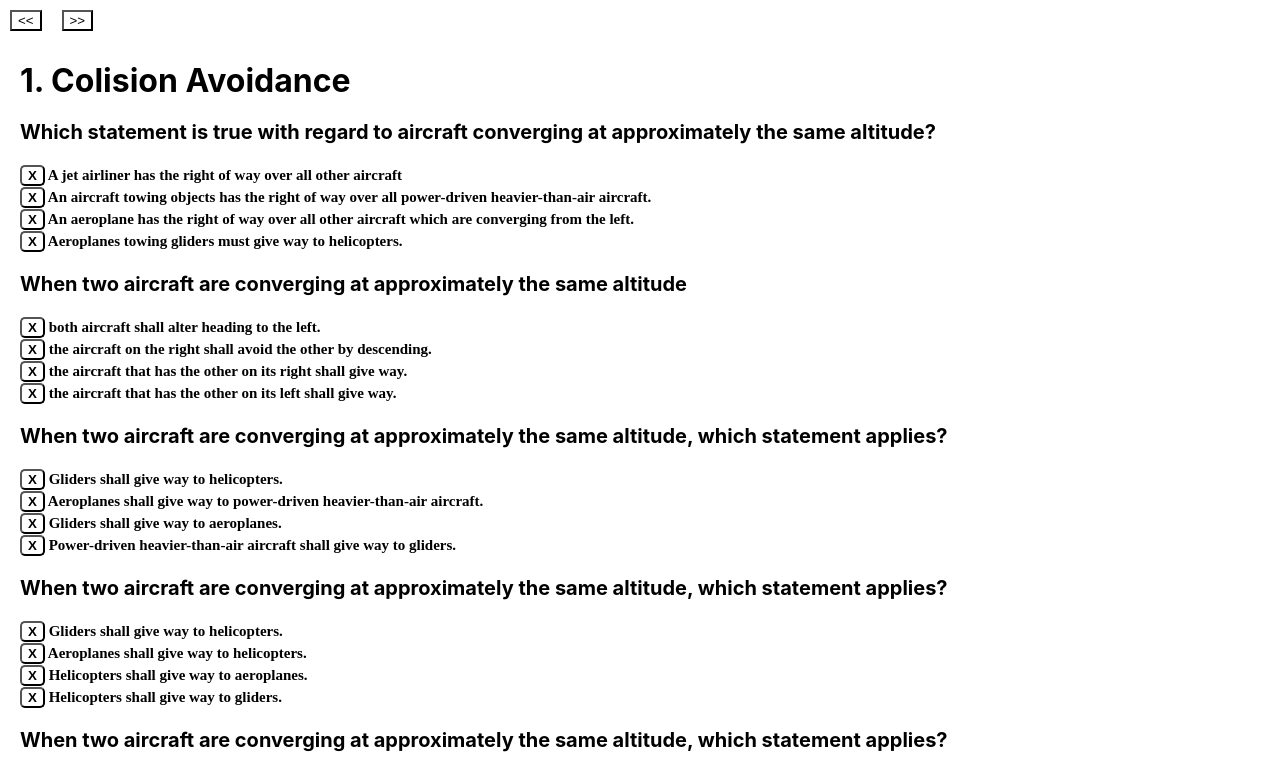
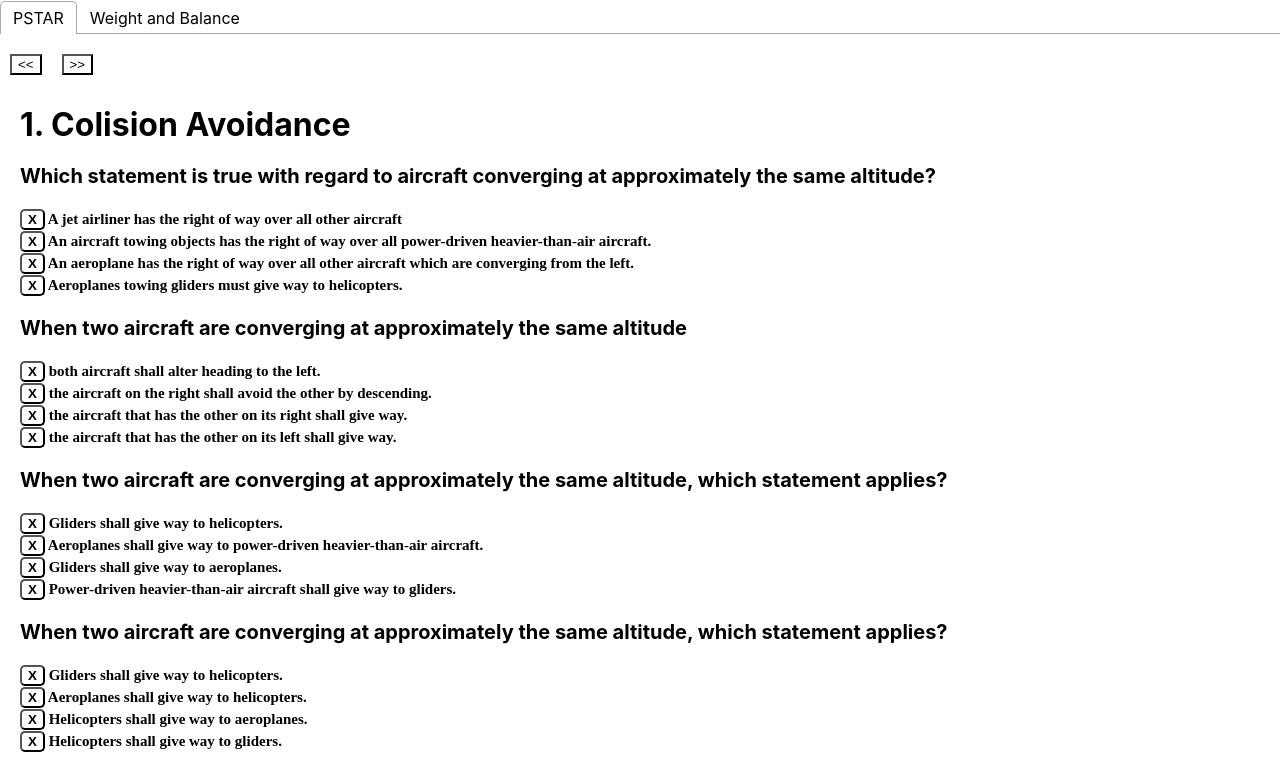
Before and after one commit to robertmzm/pstar, a React (Create React App) app: page / in a window 1280 px wide. Shown: the top 771 px of the page. Built offline with nearby package versions, Linux system fonts and the light colour scheme.

Commit message:
add tabs

```diff
--- a/src/react/App.js
+++ b/src/react/App.js
@@ -1,44 +1,32 @@
 import logo from './logo.svg';
 import './App.css';
+
+
+import { Tab, Tabs, TabList, TabPanel } from 'react-tabs';
+import 'react-tabs/style/react-tabs.css';
 import React,{useState} from 'react';
-import Question from './components/Question'
+import PstarPage from './components/PstarPage'
 import { channels } from '../shared/constants';
 const { ipcRenderer } = window;
 
-var chapters = ["Colision Avoidance", "Visual Signals", "Communication","Aerodromes","Equipment"]
 
 function App() {
-  const styles = {
-    pageButton:{
-      backgroundColor: 'white',
-      margin: 10,
-      display: 'inline'
-    }
-  }
-  const [chapterIndex, setChapterIndex] = useState(0);
+  var value = "Item One"
+  return (
+    <div key="questions">
+    <Tabs>
+    <TabList>
+      <Tab>PSTAR</Tab>
+      <Tab>Weight and Balance</Tab>
+    </TabList>
 
-  var handleRightButtonClick = () => {
-    setChapterIndex((chapterIndex+1)%chapters.length)
-  };
-  var handleLeftButtonClick = () => {
-    setChapterIndex((chapterIndex-1+chapters.length)%chapters.length)
-  };
-
-  var questions = require(`../questionSets/${chapters[chapterIndex]}.json`)
-  const questionItems = questions.map((question) =>
-    <Question question={question} chapterIndex={chapterIndex}/>
-  );
-  return (
-
-    <div key="questions">
-      <div>
-        <button style={styles.pageButton}
-          onClick={handleLeftButtonClick}> {"<<"} </button>
-        <button style={styles.pageButton}
-          onClick={handleRightButtonClick}> >> </button></div>
-      <h1 style={{"margin": 20}}>{chapterIndex+1}. {chapters[chapterIndex]}</h1>
-      {questionItems}
-      }
+    <TabPanel>
+      <PstarPage />
+    </TabPanel>
+    <TabPanel>
+      <h2>Any content 2</h2>
+    </TabPanel>
+    </Tabs>
     </div>
   );
 }
--- /dev/null
+++ b/src/react/components/PstarPage.js
@@ -0,0 +1,45 @@
+
+import Question from './Question'
+import React,{useState} from 'react';
+
+const chapters = ["Colision Avoidance", "Visual Signals", "Communication","Aerodromes","Equipment"]
+
+
+function PstarPage(props){
+	const styles = {
+	pageButton:{
+	  backgroundColor: 'white',
+	  margin: 10,
+	  display: 'inline'
+	}
+	}
+	const [chapterIndex, setChapterIndex] = useState(0);
+
+	var handleRightButtonClick = () => {
+	setChapterIndex((chapterIndex+1)%chapters.length)
+	};
+	var handleLeftButtonClick = () => {
+	setChapterIndex((chapterIndex-1+chapters.length)%chapters.length)
+	};
+
+	var handleChange = () => {
+
+	};
+
+	var questions = require(`../../questionSets/${chapters[chapterIndex]}.json`)
+	const questionItems = questions.map((question) =>
+	<Question question={question} chapterIndex={chapterIndex}/>
+	);
+	return(
+	<div><div>
+        <button style={styles.pageButton}
+          onClick={handleLeftButtonClick}> {"<<"} </button>
+        <button style={styles.pageButton}
+          onClick={handleRightButtonClick}> >> </button></div>
+      <h1 style={{"margin": 20}}>{chapterIndex+1}. {chapters[chapterIndex]}</h1>
+      {questionItems}
+      }</div>
+    )
+}
+
+export default PstarPage;
```
